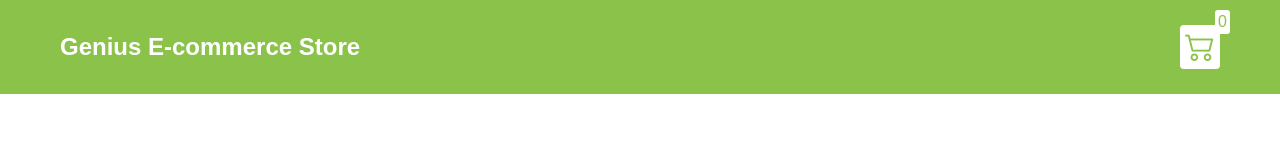
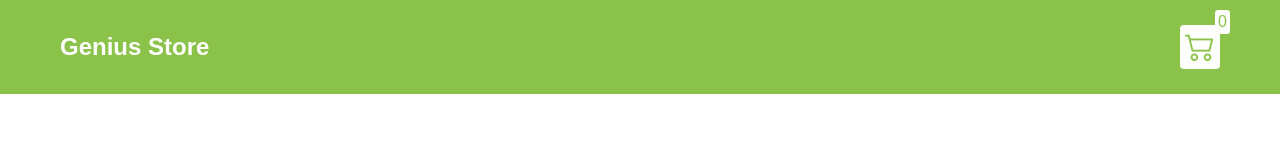
Before and after one commit to YosofAhmed10/genius-online-education-store, a plain HTML site: page cart.html in a window 1280 px wide. Drawn offline with nearby package versions, Linux system fonts and the light colour scheme.

Commit message:
update-logo

```diff
--- a/cart.html
+++ b/cart.html
@@ -19,7 +19,7 @@
   <body>
     <div class="navbar">
       <a href="./index.html">
-        <h2>Genius E-commerce Store</h2>
+        <h2>Genius Store</h2>
       </a>
       <a href="./cart.html">
         <div class="cart">
```
Also changed, not shown: index.html (+1 -1 lines).
